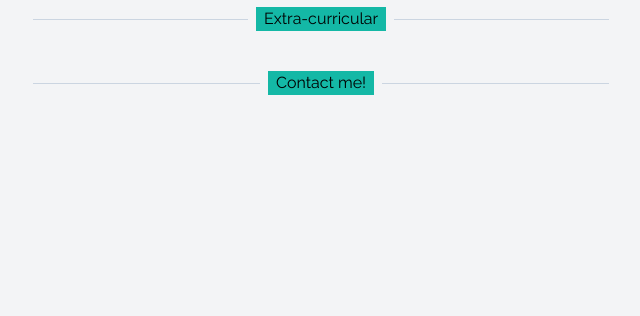
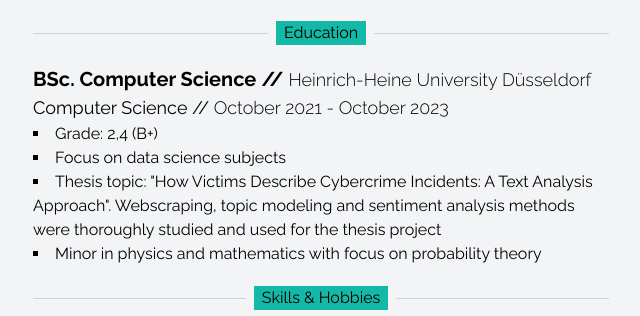
Before and after one commit to MundherAl/cv, a React (Create React App) app: page / in a window 1280 px wide. Shown: the part 1353-1669 px from the top of the page, without its empty margins (319-959 px from the left). Before the commit the page ends 1468 px from the top, so only its background shows below. Built offline with nearby package versions, Linux system fonts and the light colour scheme.

Commit message:
feat: add section on education

```diff
--- a/src/pages/Home.jsx
+++ b/src/pages/Home.jsx
@@ -4,6 +4,7 @@ import Programming from '../sections/Progamming';
 import Layout from './Layout';
 import Divider from './components/aesthetic/Divider';
 import WorkExperience from '../sections/WorkExperience';
+import Education from '../sections/Education';
 
 export default function Home() {
     return (
@@ -16,6 +17,7 @@ export default function Home() {
             <Divider title={"Work Experience"} />
             <WorkExperience />
             <Divider title={"Education"} />
+            <Education />
             <Divider title={"Skills & Hobbies"} />
             <Divider title={"Extra-curricular"} />
             <Divider title={"Contact me!"} />
--- /dev/null
+++ b/src/sections/Education.jsx
@@ -0,0 +1,29 @@
+import ExperienceSummary from "../pages/components/main/ExperienceSummary";
+
+export default function Education() {
+    return (
+        <div>
+            <ExperienceSummary
+                title="BSc. Computer Science"
+                location="Heinrich-Heine University Düsseldorf"
+                role="Computer Science"
+                date="October 2021 - October 2023" />
+            <ul className="list-[square] list-inside">
+                <li>
+                    Grade: 2,4 (B+)
+                </li>
+                <li>
+                    Focus on data science subjects
+                </li>
+                <li>
+                    Thesis topic: "How Victims Describe Cybercrime Incidents: A Text Analysis Approach".
+                    Webscraping, topic modeling and sentiment analysis methods were thoroughly studied and
+                    used for the thesis project
+                </li>
+                <li>
+                    Minor in physics and mathematics with focus on probability theory
+                </li>
+            </ul>
+        </div>
+    );
+}
--- a/src/sections/WorkExperience.jsx
+++ b/src/sections/WorkExperience.jsx
@@ -1,4 +1,4 @@
-import ExperienceSummary from "../pages/components/main/WorkplaceSummary";
+import ExperienceSummary from "../pages/components/main/ExperienceSummary";
 
 export default function WorkExperience() {
     return (
```
